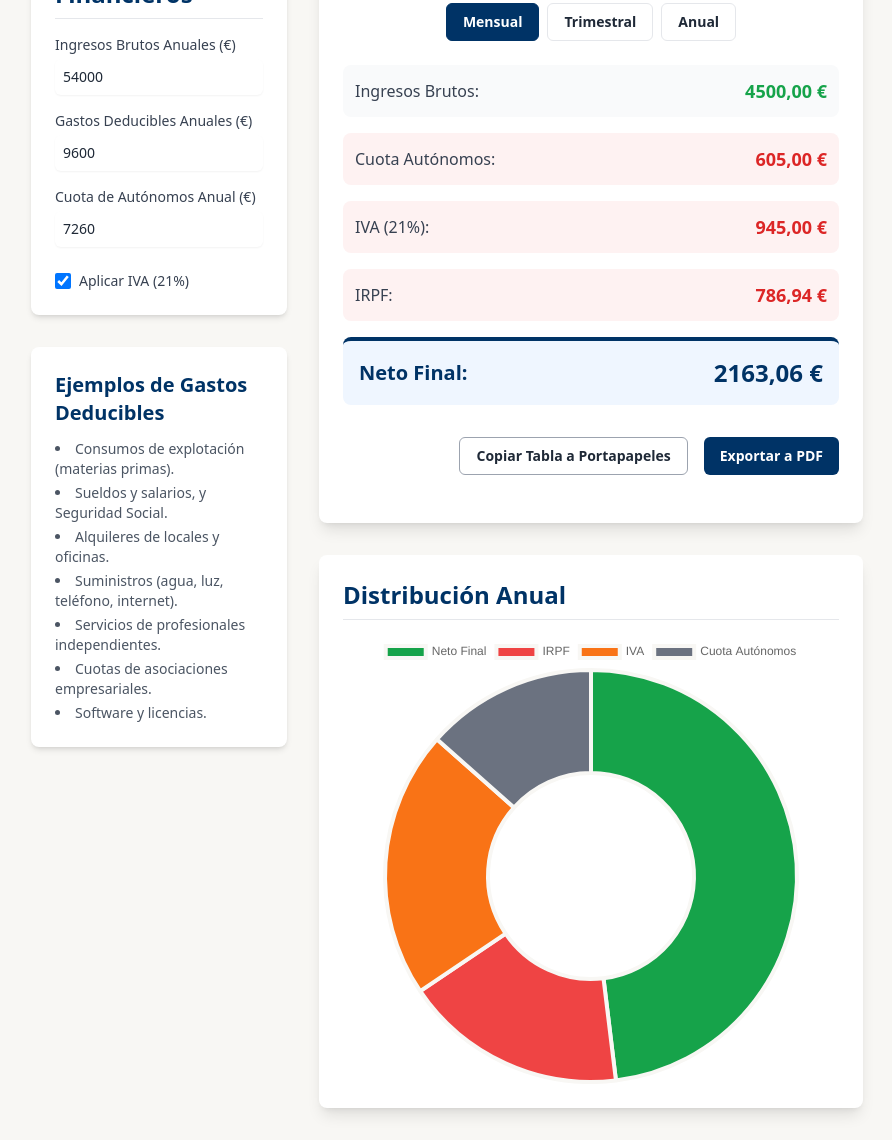
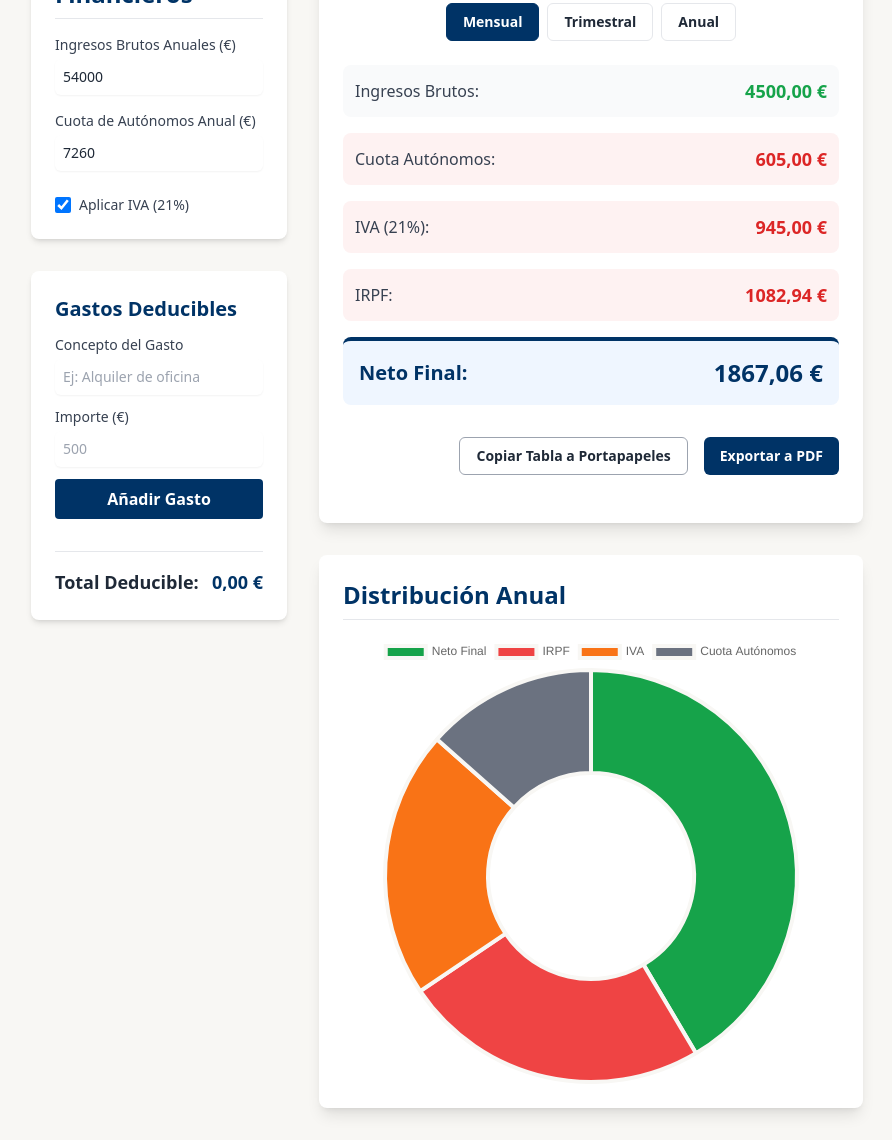
Before and after one commit to Mdhers/calculadora-autonomos, a plain HTML site: page index.html in a window 1280 px wide. Shown: the part 250-1390 px from the top of the page, without its empty margins (193-1085 px from the left). Drawn offline with nearby package versions, Linux system fonts and the light colour scheme.

Commit message:
Update index.html

```diff
--- a/index.html
+++ b/index.html
@@ -34,6 +34,9 @@
         .btn-period {
             transition: all 0.3s ease-in-out;
         }
+        .delete-btn {
+            transition: color 0.2s;
+        }
     </style>
 </head>
 <body class="font-sans text-gray-800">
@@ -60,10 +63,6 @@
                             <input type="number" id="ingresos-brutos" value="54000" class="mt-1 block w-full border-gray-300 rounded-md shadow-sm focus:ring-indigo-500 focus:border-indigo-500 sm:text-sm p-2">
                         </div>
                         <div>
-                            <label for="gastos-deducibles" class="block text-sm font-medium text-gray-700">Gastos Deducibles Anuales (€)</label>
-                            <input type="number" id="gastos-deducibles" value="9600" class="mt-1 block w-full border-gray-300 rounded-md shadow-sm focus:ring-indigo-500 focus:border-indigo-500 sm:text-sm p-2">
-                        </div>
-                        <div>
                             <label for="cuota-autonomos" class="block text-sm font-medium text-gray-700">Cuota de Autónomos Anual (€)</label>
                             <input type="number" id="cuota-autonomos" value="7260" class="mt-1 block w-full border-gray-300 rounded-md shadow-sm focus:ring-indigo-500 focus:border-indigo-500 sm:text-sm p-2">
                         </div>
@@ -76,18 +75,27 @@
                     </div>
                 </section>
 
-                <!-- Resumen de Gastos Deducibles -->
+                <!-- Sección de Gastos Deducibles -->
                 <section class="bg-white p-6 rounded-lg shadow-md">
-                    <h3 class="text-xl font-semibold mb-3 thefork-blue-text">Ejemplos de Gastos Deducibles</h3>
-                    <ul class="list-disc list-inside text-gray-600 space-y-1 text-sm">
-                        <li>Consumos de explotación (materias primas).</li>
-                        <li>Sueldos y salarios, y Seguridad Social.</li>
-                        <li>Alquileres de locales y oficinas.</li>
-                        <li>Suministros (agua, luz, teléfono, internet).</li>
-                        <li>Servicios de profesionales independientes.</li>
-                        <li>Cuotas de asociaciones empresariales.</li>
-                        <li>Software y licencias.</li>
-                    </ul>
+                    <h3 class="text-xl font-semibold mb-3 thefork-blue-text">Gastos Deducibles</h3>
+                    <div class="space-y-3 mb-4">
+                        <div>
+                             <label for="gasto-descripcion" class="block text-sm font-medium text-gray-700">Concepto del Gasto</label>
+                             <input type="text" id="gasto-descripcion" placeholder="Ej: Alquiler de oficina" class="mt-1 block w-full border-gray-300 rounded-md shadow-sm sm:text-sm p-2">
+                        </div>
+                        <div>
+                             <label for="gasto-importe" class="block text-sm font-medium text-gray-700">Importe (€)</label>
+                             <input type="number" id="gasto-importe" placeholder="500" class="mt-1 block w-full border-gray-300 rounded-md shadow-sm sm:text-sm p-2">
+                        </div>
+                        <button id="add-gasto-btn" class="w-full thefork-blue text-white font-bold py-2 px-4 rounded hover:opacity-90 transition-opacity">Añadir Gasto</button>
+                    </div>
+                    <div id="lista-gastos" class="space-y-2 max-h-48 overflow-y-auto pr-2">
+                        <!-- Los gastos se añadirán aquí dinámicamente -->
+                    </div>
+                    <div class="mt-4 pt-4 border-t flex justify-between items-center">
+                        <span class="font-bold text-lg">Total Deducible:</span>
+                        <span id="total-gastos-deducibles" class="font-bold text-lg thefork-blue-text">0,00 €</span>
+                    </div>
                 </section>
             </div>
 
@@ -199,6 +207,10 @@
 
     <script>
         // Lógica de la aplicación con Vanilla JavaScript
+        document.addEventListener('DOMContentLoaded', () => {
+
+            // Estado de la aplicación
+            let gastosDeducibles = [];
 
             // Constantes de impuestos (hardcoded)
             const IVA_TIPO = 0.21;
@@ -213,9 +225,16 @@
             // Referencias a elementos del DOM
             const inputs = {
                 ingresosBrutos: document.getElementById('ingresos-brutos'),
-            gastosDeducibles: document.getElementById('gastos-deducibles'),
                 cuotaAutonomos: document.getElementById('cuota-autonomos'),
                 aplicarIva: document.getElementById('aplicar-iva')
+            };
+
+            const gastosInputs = {
+                descripcion: document.getElementById('gasto-descripcion'),
+                importe: document.getElementById('gasto-importe'),
+                addBtn: document.getElementById('add-gasto-btn'),
+                lista: document.getElementById('lista-gastos'),
+                totalDisplay: document.getElementById('total-gastos-deducibles')
             };
 
             const outputs = {
@@ -258,9 +277,7 @@
             let distribucionChart;
 
             // Función para formatear a moneda
-        const formatCurrency = (value) => {
-            return value.toLocaleString('es-ES', { style: 'currency', currency: 'EUR' });
-        };
+            const formatCurrency = (value) => value.toLocaleString('es-ES', { style: 'currency', currency: 'EUR' });
 
             // Función para calcular el IRPF progresivo
             const calcularIRPF = (baseImponible) => {
@@ -272,16 +289,57 @@
                         const baseEnTramo = Math.min(baseImponible - limiteAnterior, tramo.limite - limiteAnterior);
                         irpfTotal += baseEnTramo * tramo.tipo;
                         limiteAnterior = tramo.limite;
-                } else {
-                    break;
-                }
+                    } else break;
                 }
                  if (baseImponible > limiteAnterior) {
                     irpfTotal += (baseImponible - limiteAnterior) * TRAMOS_IRPF_2025[TRAMOS_IRPF_2025.length - 1].tipo;
                 }
-
                 return irpfTotal > 0 ? irpfTotal : 0;
             };
+
+            // Función para renderizar la lista de gastos
+            const renderizarGastos = () => {
+                gastosInputs.lista.innerHTML = '';
+                let total = 0;
+                gastosDeducibles.forEach((gasto, index) => {
+                    total += gasto.importe;
+                    const gastoEl = document.createElement('div');
+                    gastoEl.className = 'flex justify-between items-center bg-gray-100 p-2 rounded';
+                    gastoEl.innerHTML = `
+                        <span class="text-sm">${gasto.descripcion}</span>
+                        <div class="flex items-center">
+                            <span class="text-sm font-semibold mr-4">${formatCurrency(gasto.importe)}</span>
+                            <button data-index="${index}" class="delete-btn text-red-500 hover:text-red-700 font-bold">&times;</button>
+                        </div>
+                    `;
+                    gastosInputs.lista.appendChild(gastoEl);
+                });
+                gastosInputs.totalDisplay.textContent = formatCurrency(total);
+                calcularYActualizar(); // Recalcular todo cuando cambian los gastos
+            };
+
+            // Función para añadir un gasto
+            const anadirGasto = () => {
+                const descripcion = gastosInputs.descripcion.value.trim();
+                const importe = parseFloat(gastosInputs.importe.value);
+
+                if (descripcion && !isNaN(importe) && importe > 0) {
+                    gastosDeducibles.push({ descripcion, importe });
+                    gastosInputs.descripcion.value = '';
+                    gastosInputs.importe.value = '';
+                    gastosInputs.descripcion.focus();
+                    renderizarGastos();
+                }
+            };
+
+            // Función para eliminar un gasto
+            gastosInputs.lista.addEventListener('click', (e) => {
+                if (e.target.classList.contains('delete-btn')) {
+                    const index = parseInt(e.target.dataset.index, 10);
+                    gastosDeducibles.splice(index, 1);
+                    renderizarGastos();
+                }
+            });
 
             // Función para crear o actualizar el gráfico
             const actualizarGrafico = (datos) => {
@@ -290,11 +348,7 @@
                     datasets: [{
                         label: 'Distribución Anual',
                         data: [datos.neto, datos.irpf, datos.cuota],
-                    backgroundColor: [
-                        '#16a34a', // Verde para el neto
-                        '#ef4444', // Rojo para IRPF
-                        '#6b7280'  // Gris para la cuota
-                    ],
+                        backgroundColor: ['#16a34a', '#ef4444', '#6b7280'],
                         borderColor: '#f8f7f4',
                         borderWidth: 4,
                         hoverOffset: 8
@@ -304,7 +358,7 @@
                 if (datos.iva > 0) {
                     chartData.labels.splice(2, 0, 'IVA');
                     chartData.datasets[0].data.splice(2, 0, datos.iva);
-                chartData.datasets[0].backgroundColor.splice(2, 0, '#f97316'); // Naranja para IVA
+                    chartData.datasets[0].backgroundColor.splice(2, 0, '#f97316');
                 }
 
                 if (distribucionChart) {
@@ -317,21 +371,10 @@
                         options: {
                             responsive: true,
                             plugins: {
-                            legend: {
-                                position: 'top',
-                            },
+                                legend: { position: 'top' },
                                 tooltip: {
                                     callbacks: {
-                                    label: function(context) {
-                                        let label = context.label || '';
-                                        if (label) {
-                                            label += ': ';
-                                        }
-                                        if (context.parsed !== null) {
-                                            label += formatCurrency(context.parsed);
-                                        }
-                                        return label;
-                                    }
+                                        label: (context) => `${context.label}: ${formatCurrency(context.parsed)}`
                                     }
                                 }
                             }
@@ -342,48 +385,27 @@
 
             // Función principal de cálculo
             const calcularYActualizar = () => {
-            // 1. Leer valores de entrada (ahora son anuales)
                 const ingresosBrutosAnuales = parseFloat(inputs.ingresosBrutos.value) || 0;
-            const gastosDeduciblesAnuales = parseFloat(inputs.gastosDeducibles.value) || 0;
                 const cuotaAutonomosAnual = parseFloat(inputs.cuotaAutonomos.value) || 0;
                 const aplicarIva = inputs.aplicarIva.checked;
+                const gastosDeduciblesAnuales = gastosDeducibles.reduce((acc, gasto) => acc + gasto.importe, 0);
 
-            // 2. Cálculos Anuales
                 const baseImponibleIRPF = Math.max(0, ingresosBrutosAnuales - gastosDeduciblesAnuales - cuotaAutonomosAnual);
-
                 const irpfAnual = calcularIRPF(baseImponibleIRPF);
                 const ivaAnual = aplicarIva ? ingresosBrutosAnuales * IVA_TIPO : 0;
-
                 const netoAnual = ingresosBrutosAnuales - cuotaAutonomosAnual - ivaAnual - irpfAnual;
 
-            // 3. Actualizar DOM
-            // Anual
-            outputs.anual.bruto.textContent = formatCurrency(ingresosBrutosAnuales);
-            outputs.anual.cuota.textContent = formatCurrency(cuotaAutonomosAnual);
-            outputs.anual.iva.textContent = formatCurrency(ivaAnual);
-            outputs.anual.irpf.textContent = formatCurrency(irpfAnual);
-            outputs.anual.neto.textContent = formatCurrency(netoAnual);
-
-            // Trimestral
-            outputs.trimestral.bruto.textContent = formatCurrency(ingresosBrutosAnuales / 4);
-            outputs.trimestral.cuota.textContent = formatCurrency(cuotaAutonomosAnual / 4);
-            outputs.trimestral.iva.textContent = formatCurrency(ivaAnual / 4);
-            outputs.trimestral.irpf.textContent = formatCurrency(irpfAnual / 4);
-            outputs.trimestral.neto.textContent = formatCurrency(netoAnual / 4);
-
-            // Mensual
-            outputs.mensual.bruto.textContent = formatCurrency(ingresosBrutosAnuales / 12);
-            outputs.mensual.cuota.textContent = formatCurrency(cuotaAutonomosAnual / 12);
-            outputs.mensual.iva.textContent = formatCurrency(ivaAnual / 12);
-            outputs.mensual.irpf.textContent = formatCurrency(irpfAnual / 12);
-            outputs.mensual.neto.textContent = formatCurrency(netoAnual / 12);
-
-            // Ocultar/mostrar fila de IVA
-            [outputs.mensual, outputs.trimestral, outputs.anual].forEach(p => {
-                p.ivaContainer.style.display = aplicarIva ? 'flex' : 'none';
+                // Actualizar DOM
+                Object.entries(outputs).forEach(([periodo, els]) => {
+                    const divisor = periodo === 'anual' ? 1 : (periodo === 'trimestral' ? 4 : 12);
+                    els.bruto.textContent = formatCurrency(ingresosBrutosAnuales / divisor);
+                    els.cuota.textContent = formatCurrency(cuotaAutonomosAnual / divisor);
+                    els.iva.textContent = formatCurrency(ivaAnual / divisor);
+                    els.irpf.textContent = formatCurrency(irpfAnual / divisor);
+                    els.neto.textContent = formatCurrency(netoAnual / divisor);
+                    els.ivaContainer.style.display = aplicarIva ? 'flex' : 'none';
                 });
 
-            // 4. Actualizar Gráfico (con valores anuales)
                 actualizarGrafico({
                     neto: Math.max(0, netoAnual),
                     irpf: irpfAnual,
@@ -392,90 +414,23 @@
                 });
             };
 
-        // Función para cambiar la vista de periodo
             const cambiarVista = (periodo) => {
-            Object.keys(outputs).forEach(p => {
-                if (p === periodo) {
-                    outputs[p].view.classList.remove('hidden');
-                    outputs[p].btn.classList.add('active');
-                } else if (outputs[p].view) {
-                    outputs[p].view.classList.add('hidden');
-                    outputs[p].btn.classList.remove('active');
-                }
+                Object.values(outputs).forEach(p => {
+                    const isActive = p.btn.id.includes(periodo);
+                    p.view.classList.toggle('hidden', !isActive);
+                    p.btn.classList.toggle('active', isActive);
                 });
             };
 
-        // Event Listeners para los inputs
-        Object.values(inputs).forEach(input => {
-            input.addEventListener('input', calcularYActualizar);
-        });
-
-        // Event Listeners para los botones de periodo
-        outputs.mensual.btn.addEventListener('click', () => cambiarVista('mensual'));
-        outputs.trimestral.btn.addEventListener('click', () => cambiarVista('trimestral'));
-        outputs.anual.btn.addEventListener('click', () => cambiarVista('anual'));
-
-        // Event Listener para copiar a portapapeles
-        copyBtn.addEventListener('click', () => {
-            const activePeriod = document.querySelector('.btn-period.active').id.split('-')[1];
-
-            const data = [
-                ["Concepto", "Valor"],
-                ["Ingresos Brutos Anuales", inputs.ingresosBrutos.value],
-                ["Gastos Deducibles Anuales", inputs.gastosDeducibles.value],
-                ["Cuota Autónomos Anual", inputs.cuotaAutonomos.value],
-                ["Aplicar IVA", inputs.aplicarIva.checked ? "Sí" : "No"],
-                ["---", "---"],
-                [`Resultados (${activePeriod})`, ""],
-                ["Ingresos Brutos", outputs[activePeriod].bruto.textContent],
-                ["Cuota Autónomos", outputs[activePeriod].cuota.textContent],
-            ];
-
-            if (inputs.aplicarIva.checked) {
-                data.push(["IVA", outputs[activePeriod].iva.textContent]);
-            }
-
-            data.push(["IRPF", outputs[activePeriod].irpf.textContent]);
-            data.push(["Neto Final", outputs[activePeriod].neto.textContent]);
-
-            const tsv = data.map(row => row.join('\t')).join('\n');
-
-            const textarea = document.createElement('textarea');
-            textarea.value = tsv;
-            document.body.appendChild(textarea);
-            textarea.select();
-            try {
-                document.execCommand('copy');
-                copyFeedback.textContent = '¡Copiado al portapapeles!';
-                setTimeout(() => copyFeedback.textContent = '', 2000);
-            } catch (err) {
-                copyFeedback.textContent = 'Error al copiar.';
-            }
-            document.body.removeChild(textarea);
-        });
-
-        // Event Listener para exportar a PDF
-        pdfBtn.addEventListener('click', () => {
-            const { jsPDF } = window.jspdf;
-            const elementToCapture = document.querySelector('.lg\\:col-span-2');
-
-            html2canvas(elementToCapture, { scale: 2 }).then(canvas => {
-                const imgData = canvas.toDataURL('image/png');
-                const pdf = new jsPDF('p', 'mm', 'a4');
-                const pdfWidth = pdf.internal.pageSize.getWidth();
-                const pdfHeight = (canvas.height * pdfWidth) / canvas.width;
-                let position = 0;
-                pdf.addImage(imgData, 'PNG', 0, position, pdfWidth, pdfHeight);
-                pdf.save("calculo-autonomo-barcelona-2025.pdf");
-            });
-        });
+            // Event Listeners
+            Object.values(inputs).forEach(input => input.addEventListener('input', calcularYActualizar));
+            gastosInputs.addBtn.addEventListener('click', anadirGasto);
+            Object.values(outputs).forEach(p => p.btn.addEventListener('click', () => cambiarVista(p.btn.id.split('-')[1])));
 
             // Carga inicial
-        document.addEventListener('DOMContentLoaded', () => {
-            calcularYActualizar();
+            renderizarGastos();
             cambiarVista('mensual');
         });
-
     </script>
 </body>
 </html>
```
Lines whose indentation alone changed are shown as unchanged.
